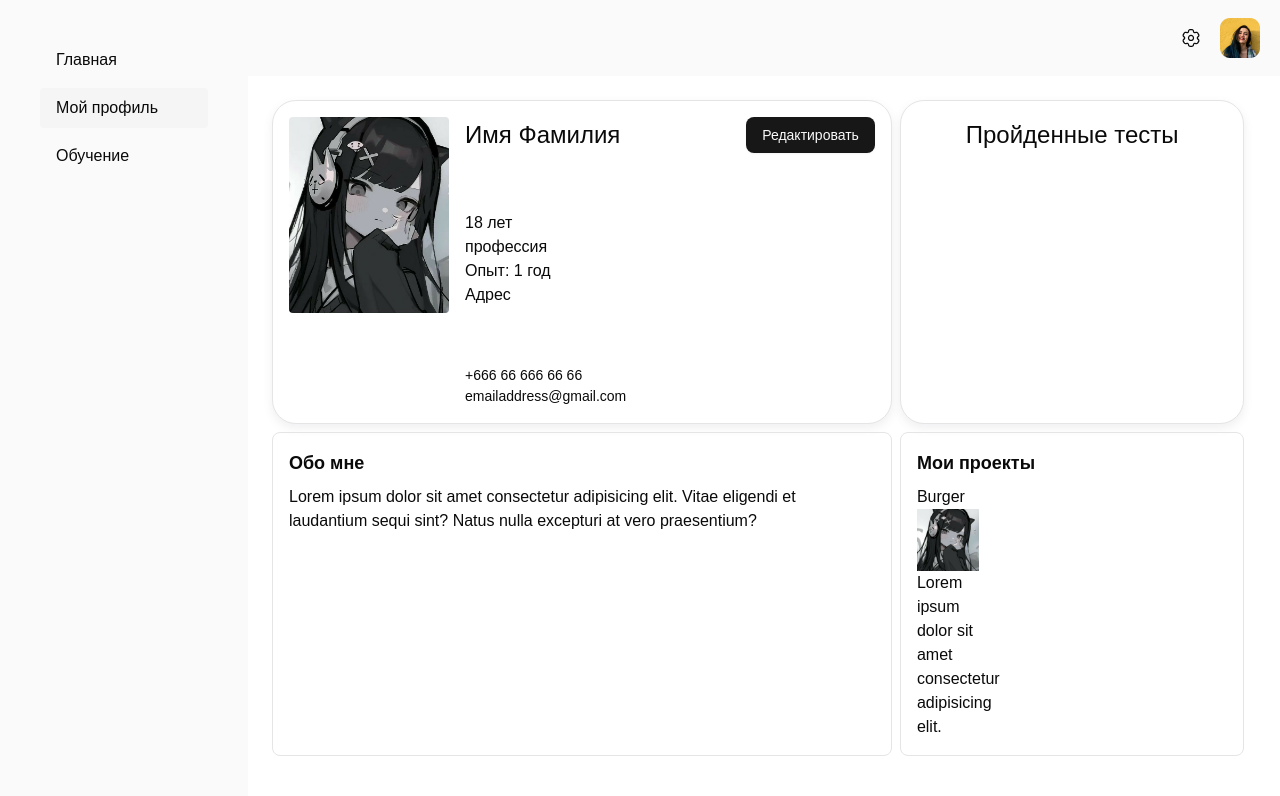
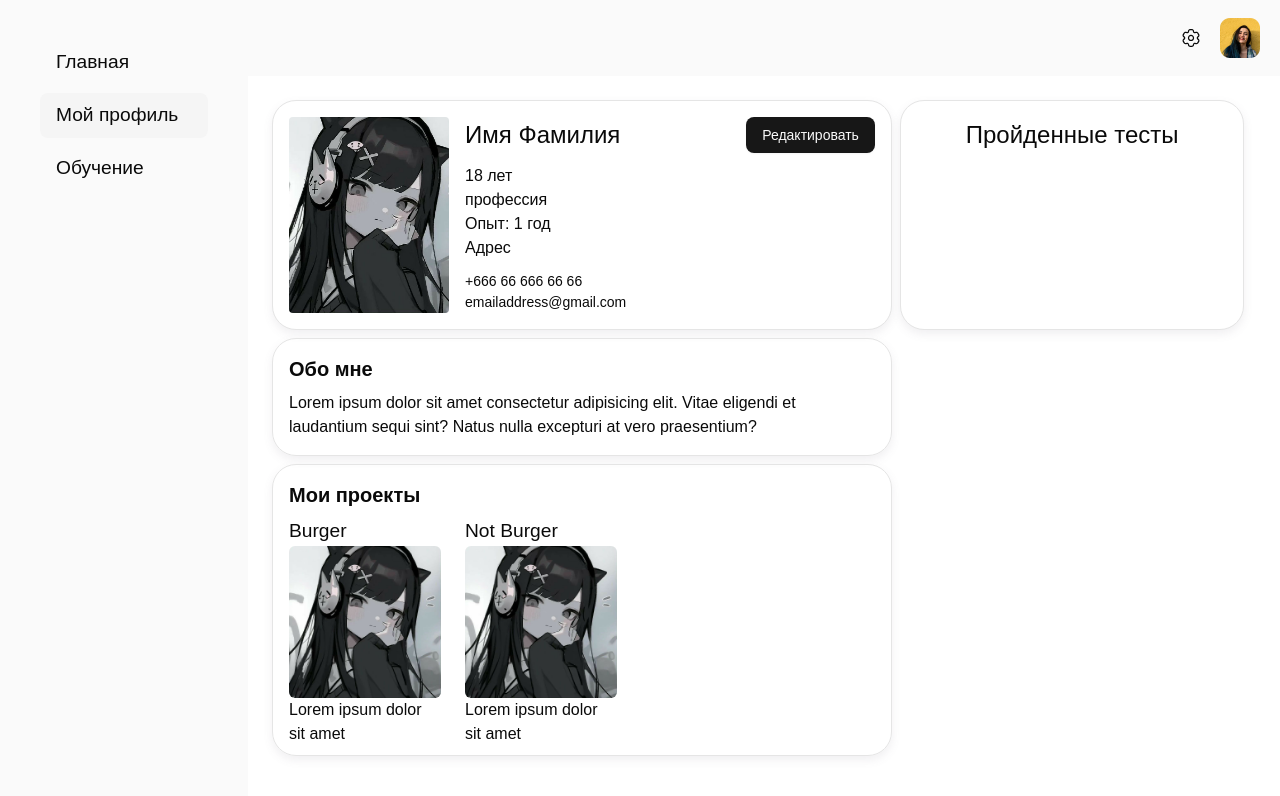
Before and after one commit to DimaGusakov/technicalInterviews, a React (Vite) app: page /profileNavigation/profile in a window 1280 px wide. Shown: the top 796 px of the page. Built offline with nearby package versions, Linux system fonts and the light colour scheme.

Commit message:
small layout change

```diff
--- a/src/components/ExtraInfoBlock/ExtraInfoBlock.jsx
+++ b/src/components/ExtraInfoBlock/ExtraInfoBlock.jsx
@@ -4,18 +4,18 @@ export default function ExtraInfoBlock({ status, label, content }) {
   let renderedContent;
 
   switch (status) {
-    case 'abouMe':
+    case 'aboutMe':
       renderedContent = <p>{content}</p>;
       break;
 
     case 'projects':
-      console.log(content)
-      renderedContent = <div>
+      renderedContent =
+      <div className="flex gap-6">
         {content.map((project, index) => (
-          <div className="w-[20%]" key={index}>
-            <h2>{project.name}</h2>
-            <img className='w-[100%]' src={project.img} alt="project image"/>
-            <p>{project.discription}</p>
+          <div className="w-38 flex flex-col" key={index}>
+            <h2 className="text-[clamp(1rem,1.5vw,1.3rem)] font-medium">{project.name}</h2>
+            <img className='w-38 rounded-sm' src={project.img} alt="project image"/>
+            <p className="text-[clamp(0.4rem,1.5vw,1rem)]">{project.discription}</p>
           </div>
         ))}
       </div>;
@@ -26,8 +26,8 @@ export default function ExtraInfoBlock({ status, label, content }) {
   }
 
   return (
-    <div className="p-4 border rounded-md">
-      <h1 className="text-lg font-semibold mb-2">{label}</h1>
+    <div className="p-4 border rounded-3xl shadow-[0px_4px_10px_0px_rgba(106,99,118,0.1)] max-h-73">
+      <h1 className="text-xl font-semibold mb-2">{label}</h1>
         {renderedContent}
     </div>
   );
--- a/src/pages/Profile/Profile.jsx
+++ b/src/pages/Profile/Profile.jsx
@@ -24,7 +24,13 @@ export default function Profile() {
           {
             name: "Burger",
             img: img,
-            discription: "Lorem ipsum dolor sit amet consectetur adipisicing elit."
+            discription: "Lorem ipsum dolor sit amet"
+          },
+
+          {
+            name: "Not Burger",
+            img: img,
+            discription: "Lorem ipsum dolor sit amet"
           }
         ]
       }
@@ -35,17 +41,18 @@ export default function Profile() {
   return (
     <div>
         {!editProfile ? (
-              <div className='p-6 grid grid-cols-[63%_35%] grid-rows-3 gap-2'>
+              <div className='p-6 grid grid-cols-[63%_35%] gap-2'>
                 <ProfileBlock userData={userData} setEditProfile={setEditProfile}/>
                 <Achievements/>
+                  <div className="flex flex-col gap-2">
                     {userData.extraInfo.aboutMe && (
-                <ExtraInfoBlock status="abouMe" label={"Обо мне"} content={userData.extraInfo.aboutMe}/>
+                      <ExtraInfoBlock status="aboutMe" label="Обо мне" content={userData.extraInfo.aboutMe} />
                     )}
 
                     {userData.extraInfo.projects && (
-                <ExtraInfoBlock status="projects" label={"Мои проекты"} content={userData.extraInfo.projects}/>
+                      <ExtraInfoBlock status="projects" label="Мои проекты" content={userData.extraInfo.projects} />
                     )}
-
+                  </div>
             </div>
         ) : (
           <div className='p-6'>
--- a/src/pages/ProfileNavigation/ProfileNavigation.jsx
+++ b/src/pages/ProfileNavigation/ProfileNavigation.jsx
@@ -7,13 +7,13 @@ export default function ProfileNavigation() {
   return (
     <div className="flex min-h-screen">
 
-      <nav role="navigation" className="flex flex-col gap-2 p-10 w-62 min-h-screen bg-[var(--sidebar)] text-[var(--sidebar-foreground)] text-[clamp(1rem,1.5vw,1rem)]">
+      <nav role="navigation" className="flex flex-col gap-2 p-10 w-62 min-h-screen bg-[var(--sidebar)] text-[var(--sidebar-foreground)] text-[clamp(0.5rem,1.5vw,1.3rem)]">
         <NavLink
           to="main"
           className={({ isActive }) =>
-            `rounded px-4 py-2 transition-colors text-[var(--sidebar-foreground)] ${
+            `rounded-md px-4 py-2 transition-colors text-[var(--sidebar-foreground)] ${
               isActive
-                ? 'bg-[var(--sidebar-accent)]'
+                ? 'bg-[var(--sidebar-accent)] text-[var(--chart-1)]'
                 : 'hover:bg-[var(--sidebar-accent)]'
             }`
           }
@@ -23,9 +23,9 @@ export default function ProfileNavigation() {
         <NavLink
           to="profile"
           className={({ isActive }) =>
-            `rounded px-4 py-2 transition-colors text-[var(--sidebar-foreground)] ${
+            `rounded-md px-4 py-2 transition-colors text-[var(--sidebar-foreground)] ${
               isActive
-                ? 'bg-[var(--sidebar-accent)]'
+                ? 'bg-[var(--sidebar-accent)] text-[var(--chart-1)]'
                 : 'hover:bg-[var(--sidebar-accent)]'
             }`
           }
@@ -35,9 +35,9 @@ export default function ProfileNavigation() {
         <NavLink
           to="learning"
           className={({ isActive }) =>
-            `rounded px-4 py-2 transition-colors text-[var(--sidebar-foreground)] ${
+            `rounded-md px-4 py-2 transition-colors duration-300 text-[var(--sidebar-foreground)] ${
               isActive
-                ? 'bg-[var(--sidebar-accent)]'
+                ? 'bg-[var(--sidebar-accent)] text-[var(--chart-1)]'
                 : 'hover:bg-[var(--sidebar-accent)]'
             }`
           }
```
Lines whose indentation alone changed are shown as unchanged.
